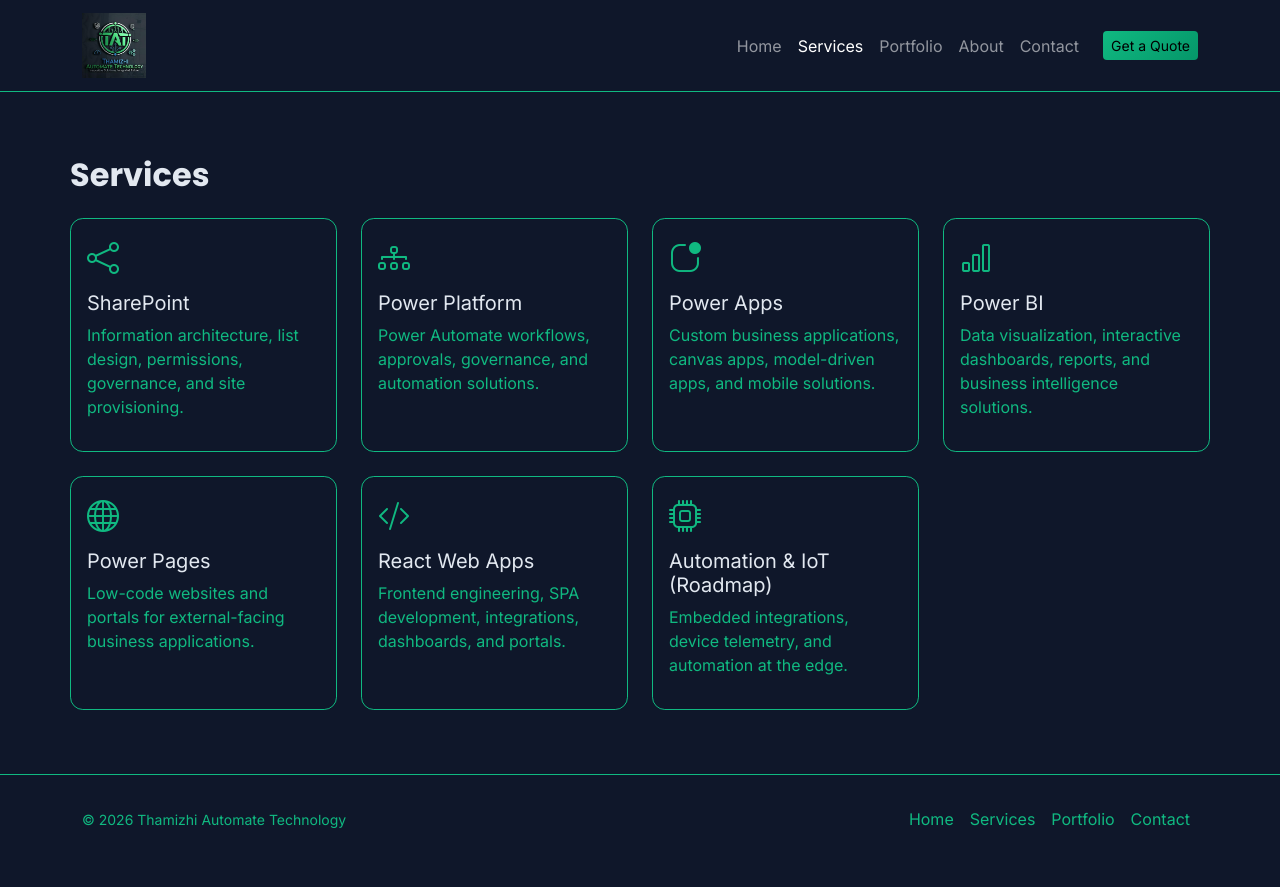
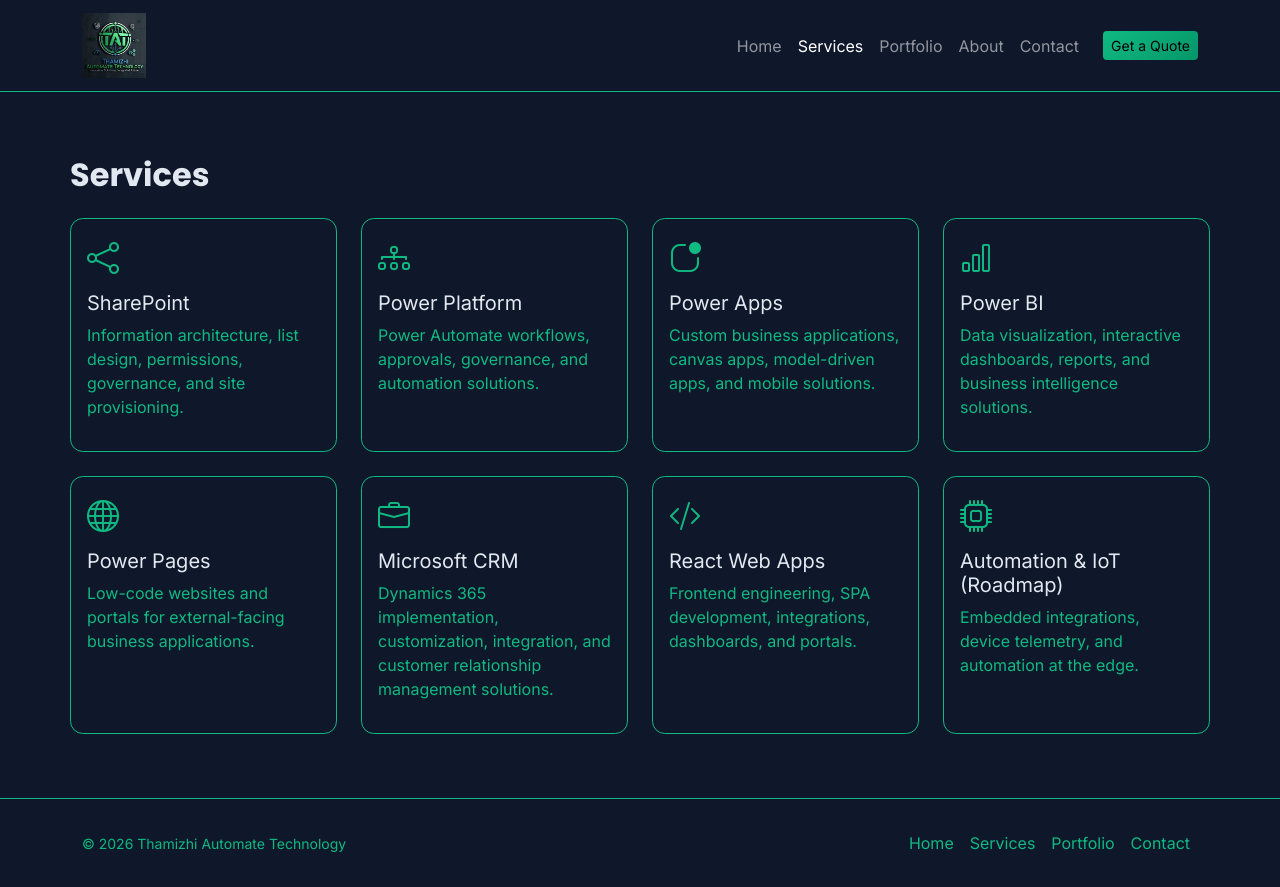
Before and after one commit to thamizhiadmin/TAT, a React (Vite) app: page /services in a window 1280 px wide. Before the commit the page ends 863 px from the top, so only its background shows below. Built offline with nearby package versions, Linux system fonts and the light colour scheme; no server answers.

Commit message:
Fix navbar logo import and update

```diff
--- a/src/pages/Home.tsx
+++ b/src/pages/Home.tsx
@@ -35,7 +35,7 @@
 												<i className="bi bi-diagram-3 text-emerald fs-3"></i>
 												<div>
 													<h6 className="mb-1">Power Platform</h6>
-													<p className="mb-0 small text-secondary">Power Automate flows, approval workflows, PowerApps, Power pages, PowerBi and integrated reporting.</p>
+													<p className="mb-0 small text-secondary">Power Automate flows, approval workflows, PowerApps, Power pages, PowerBi, Microsoft CRM and integrated reporting.</p>
 												</div>
 											</div>
 										</div>
--- a/src/pages/Services.tsx
+++ b/src/pages/Services.tsx
@@ -3,7 +3,7 @@
 export default function Services() {
 	return (
 		<div className="container section">
-			<SEO title="Services – Thamizhi Automate Technology" description="SharePoint, Power Platform automation, React web apps, and IoT roadmap." />
+			<SEO title="Services – Thamizhi Automate Technology" description="SharePoint, Power Platform, Microsoft CRM, React web apps, and automation solutions." />
 			<h2 className="fw-bold mb-4" style={{ fontFamily: 'Poppins' }}>Services</h2>
 			<div className="row g-4">
 				<div className="col-md-6 col-lg-3">
@@ -54,6 +54,15 @@
 				<div className="col-md-6 col-lg-3">
 					<div className="card bg-dark border-secondary h-100">
 						<div className="card-body">
+							<i className="bi bi-briefcase fs-2 text-emerald"></i>
+							<h5 className="mt-2">Microsoft CRM</h5>
+							<p className="text-secondary">Dynamics 365 implementation, customization, integration, and customer relationship management solutions.</p>
+						</div>
+					</div>
+				</div>
+				<div className="col-md-6 col-lg-3">
+					<div className="card bg-dark border-secondary h-100">
+						<div className="card-body">
 							<i className="bi bi-code-slash fs-2 text-emerald"></i>
 							<h5 className="mt-2">React Web Apps</h5>
 							<p className="text-secondary">Frontend engineering, SPA development, integrations, dashboards, and portals.</p>
```
Also changed, not shown: 1 other file (tests, documents, lock files or other folders).
